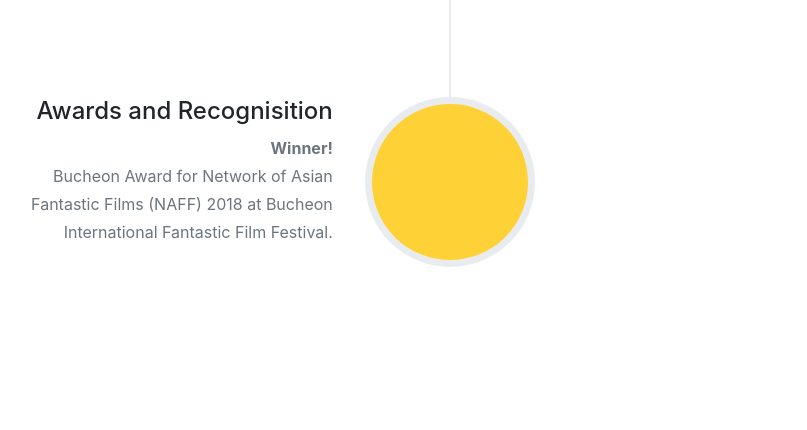
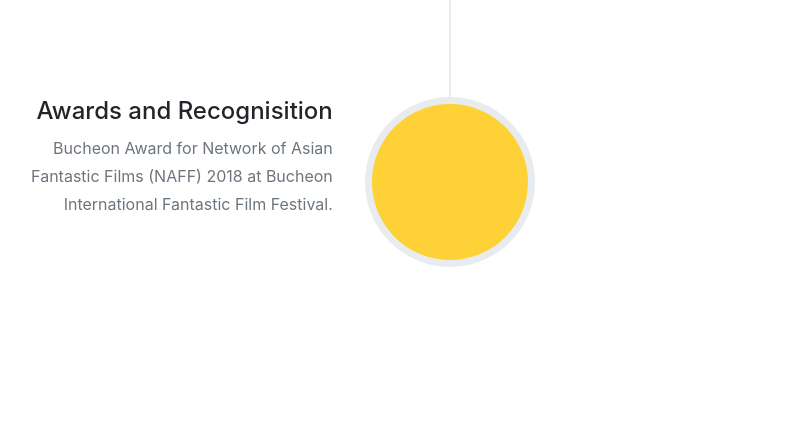
Before and after one commit to soulsearchingmovie/soulsearchingmovie.github.io, a website with bundled scripts: page index.html in a window 1280 px wide. Shown: the part 3993-4423 px from the top of the page, without its empty margins (190-997 px from the left). Built offline with nearby package versions, Linux system fonts and the light colour scheme.

Commit message:
fix text

```diff
--- a/index.html
+++ b/index.html
@@ -253,8 +253,8 @@
                       </div>
                       <div class="timeline-body">
                         <p class="text-muted">
-                          <strong>Winner!</strong><br/>
-                          Bucheon Award for Network of Asian Fantastic Films (NAFF) 2018 at Bucheon International Fantastic Film Festival. </p>
+                          Bucheon Award for Network of Asian Fantastic Films (NAFF) 2018 at Bucheon International Fantastic Film Festival.
+                        </p>
                       </div>
                     </div>
                   </li>
```
